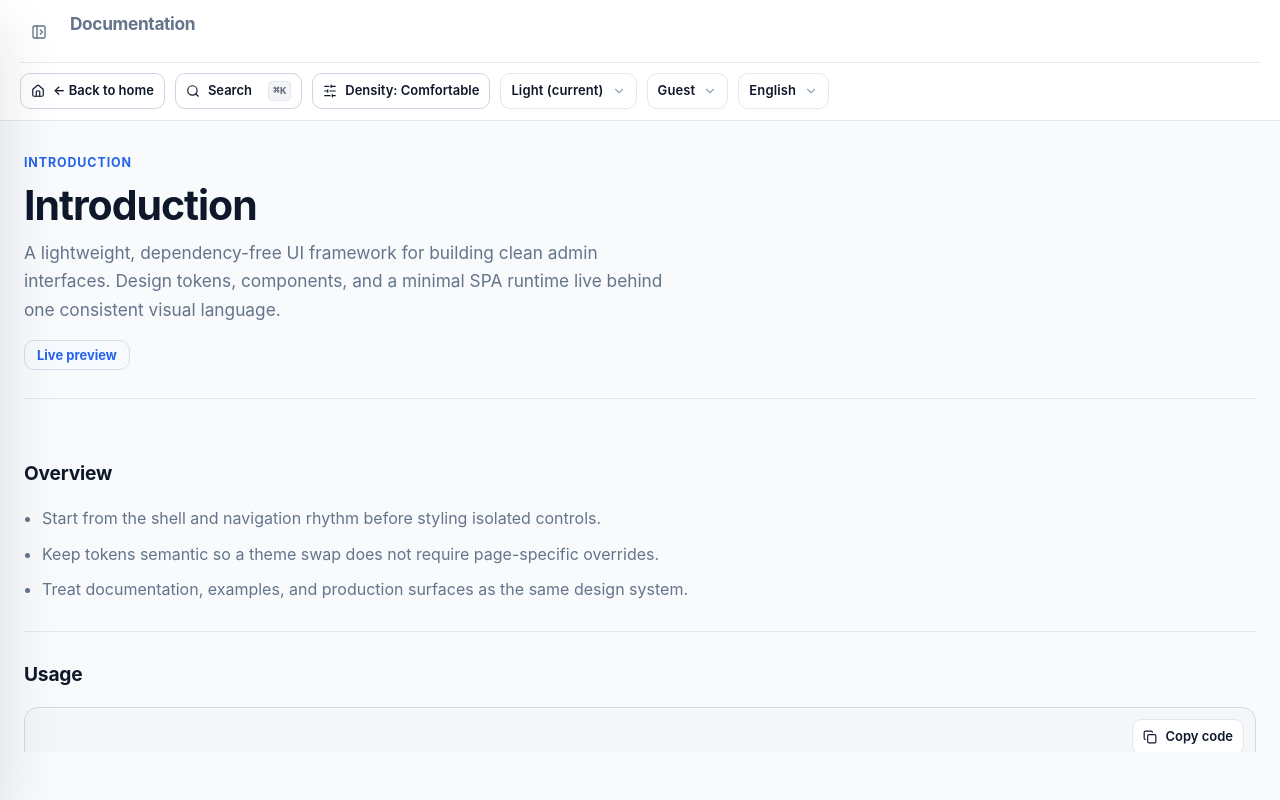
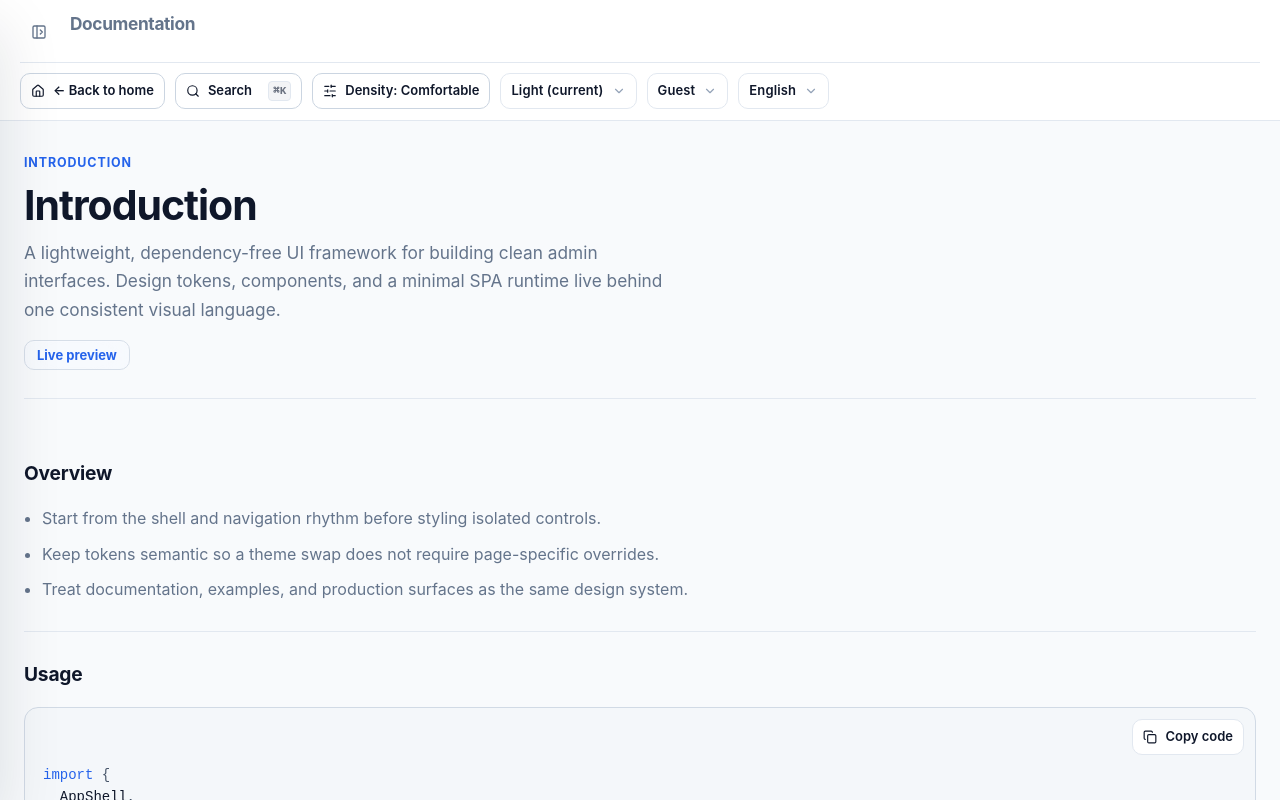
Before and after one commit to tmplink/vxui_react, a React (Vite) app: page / in a window 1280 px wide. Built offline with nearby package versions, Linux system fonts and the light colour scheme.

Commit message:
fix: move padding to viewport element to prevent bottom content clipping

```diff
--- a/src/styles/base.css
+++ b/src/styles/base.css
@@ -765,7 +765,7 @@
 .vx-shell[data-density='compact'] .vx-topbar__actions { padding-block: 6px; gap: 8px; }
 .vx-shell[data-density='compact'] .vx-sidebar__brand-icon { width: 34px; height: 34px; border-radius: 10px; }
 .vx-shell[data-density='compact'] .vx-sidebar__brand { gap: 10px; }
-.vx-shell[data-density='compact'] .vx-shell__content { padding: 16px 20px 28px; }
+.vx-shell[data-density='compact'] .vx-shell__content > .vx-scroll-area__viewport { padding: 16px 20px 28px; }
 .vx-shell[data-density='compact'] .vx-article__header { gap: 10px; }
 .vx-shell[data-density='compact'] .vx-article__header > div { gap: 6px; }
 .vx-shell[data-density='compact'] .vx-docs-workspace { gap: 20px; }
--- a/src/styles/layout.css
+++ b/src/styles/layout.css
@@ -463,6 +463,11 @@
   overflow: auto;
   overscroll-behavior: contain;
   -webkit-overflow-scrolling: touch;
+}
+
+/* 将 padding 设在视口上，避免 height:100% + border-box + 宿主 padding
+   导致视口溢出被 overflow:hidden 裁切（底部内容截断） */
+.vx-shell__content > .vx-scroll-area__viewport {
   padding: 28px 24px 48px;
 }
 
```
